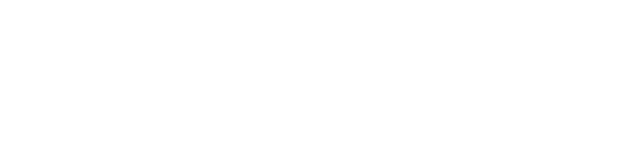
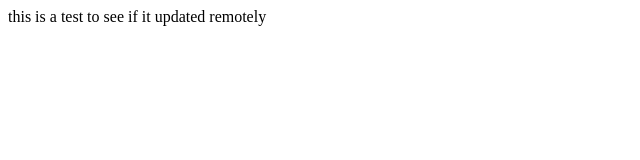
Before and after one commit to eric4550/git-demo, a plain HTML site: page web/index.html in a window 1280 px wide. Shown: the whole page, without its empty margins (0-640 px from the left). Drawn offline with Linux system fonts and the light colour scheme.

Commit message:
added body to index.html

```diff
--- a/web/index.html
+++ b/web/index.html
@@ -4,6 +4,6 @@
 	<title>WOW! a webpage</title>
 </head>
 <body>
-
+this is a test to see if it updated remotely
 </body>
 </html>
```
